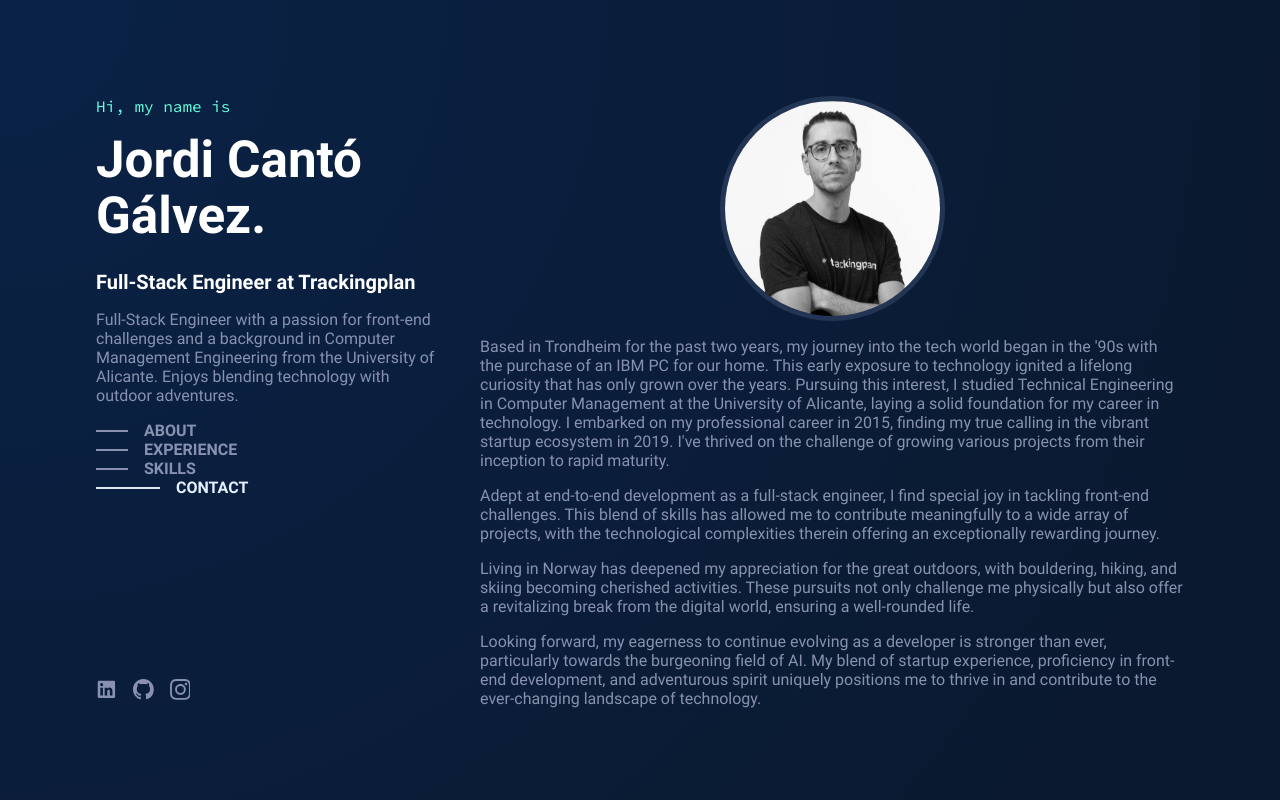
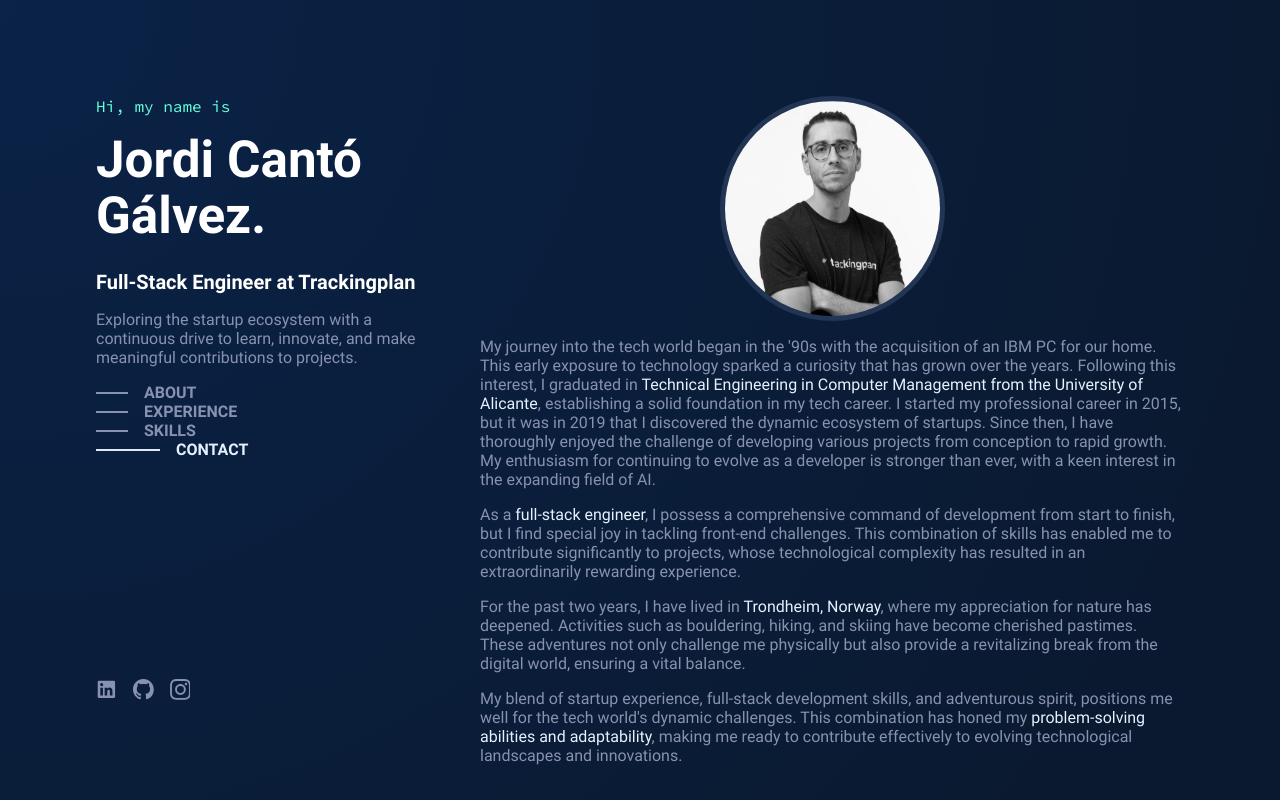
Before and after one commit to JordiLakland/resume-jordi-canto-galvez, a React (Vite) app: page / in a window 1280 px wide. Shown: the top 800 px of the page. Built offline with nearby package versions, Linux system fonts and the light colour scheme.

Commit message:
Improve About Section

```diff
--- a/src/components/about/About.module.css
+++ b/src/components/about/About.module.css
@@ -11,3 +11,7 @@ p {
     margin: 0 auto;
     margin-bottom: 1rem;
 }
+
+.highlight {
+    color: var(--color-white);
+}
--- a/src/components/about/About.tsx
+++ b/src/components/about/About.tsx
@@ -14,33 +14,35 @@ export default function About(props: AboutProps) {
         <div className={styles.container}>
             <img src={ProfilePhoto} alt="Jordi Cantó Profile Photo" className={styles.profilePhoto} />
             <p>
-                {`Based in Trondheim for the past two years, my journey into the tech world began
-                in the '90s with the purchase of an IBM PC for our home. This early exposure to
-                technology ignited a lifelong curiosity that has only grown over the years.
-                Pursuing this interest, I studied Technical Engineering in Computer Management at
-                the University of Alicante, laying a solid foundation for my career in technology.
-                I embarked on my professional career in 2015, finding my true calling in the vibrant
-                startup ecosystem in 2019. I've thrived on the challenge of growing various projects
-                from their inception to rapid maturity.`}
+                {`My journey into the tech world began in the '90s with the acquisition of an
+                IBM PC for our home. This early exposure to technology sparked a curiosity that
+                has grown over the years. Following this interest, I graduated in `}
+                <span className={styles.highlight}>Technical Engineering in Computer Management from
+                    the University of Alicante</span>{`, establishing a
+                solid foundation in my tech career. I started my professional career in 2015, but
+                it was in 2019 that I discovered the dynamic ecosystem of startups. Since then,
+                I have thoroughly enjoyed the challenge of developing various projects from
+                conception to rapid growth. My enthusiasm for continuing to evolve as a developer
+                is stronger than ever, with a keen interest in the expanding field of AI.`}
             </p>
             <p>
-                {`Adept at end-to-end development as a full-stack engineer, I find special joy in
-                tackling front-end challenges. This blend of skills has allowed me to contribute
-                meaningfully to a wide array of projects, with the technological complexities
-                therein offering an exceptionally rewarding journey.`}
+                {`As a `}<span className={styles.highlight}>full-stack engineer</span>{`,
+                I possess a comprehensive command of development from start to finish, but I find
+                special joy in tackling front-end challenges. This combination of skills has enabled
+                me to contribute significantly to projects, whose technological complexity has
+                resulted in an extraordinarily rewarding experience.`}
             </p>
             <p>
-                {`Living in Norway has deepened my appreciation for the great outdoors, with
-                bouldering, hiking, and skiing becoming cherished activities. These pursuits not
-                only challenge me physically but also offer a revitalizing break from the digital
-                world, ensuring a well-rounded life.`}
+                {`For the past two years, I have lived in `}<span className={styles.highlight}>Trondheim, Norway</span>
+                {`, where my appreciation for nature has deepened. Activities such as bouldering, hiking, and
+                skiing have become cherished pastimes. These adventures not only challenge me physically but
+                  also provide a revitalizing break from the digital world, ensuring a vital balance.`}
             </p>
             <p>
-                {`Looking forward, my eagerness to continue evolving as a developer is stronger
-                than ever, particularly towards the burgeoning field of AI. My blend of startup
-                experience, proficiency in front-end development, and adventurous spirit uniquely
-                positions me to thrive in and contribute to the ever-changing landscape of
-                technology.`}
+                {`My blend of startup experience, full-stack development skills, and adventurous
+                spirit, positions me well for the tech world's dynamic challenges. This combination
+                has honed my `}<span className={styles.highlight}>problem-solving abilities and adaptability</span>
+                {`, making me ready to contribute effectively to evolving technological landscapes and innovations.`}
             </p>
         </div >
     )
--- a/src/components/header/Header.tsx
+++ b/src/components/header/Header.tsx
@@ -23,9 +23,8 @@ export default function Header(props: HeaderProps) {
                     Full-Stack Engineer at Trackingplan
                 </div>
                 <div className={styles.positionDescription}>
-                    {`Full-Stack Engineer with a passion for front-end challenges and a background
-                    in Computer Management Engineering from the University of Alicante.
-                    Enjoys blending technology with outdoor adventures.`}
+                    {`Exploring the startup ecosystem with a continuous drive to learn, innovate,
+                    and make meaningful contributions to projects.`}
                 </div>
 
                 <NavBar className={styles.navBar} />
--- a/src/data/experience.ts
+++ b/src/data/experience.ts
@@ -9,11 +9,11 @@ export interface ExperienceData {
 
 export const trackingplanData: ExperienceData = {
     period: "Dec 2021 - Present",
-    role: "Frontend and Backend Software Engineer",
+    role: "Front-End and Back-End Software Engineer",
     company: "Trackingplan (Y Combinator W22)",
     companyLink: "https://trackingplan.com/",
     roleFunctions: [
-        "Frontend Development - Implementation of user interfaces using React and TypeScript within the TrackingPlan development team. Providing interactive and high-performance solutions that enhance user experience.",
+        "Front-End Development - Implementation of user interfaces using React and TypeScript within the Trackingplan development team. Providing interactive and high-performance solutions that enhance user experience.",
         "End-to-End Project Management - Leadership in the full-scale development of projects, from conceptualization based on specifications and design to final implementation, utilizing Python for Back-End development.",
         "Code Review - Active participation in code reviews, committed to maintaining high quality standards and promoting best practices within the development team.",
         "Deploy Management - Responsibility for managing automatic deploys using AWS CodePipeline, ensuring continuous and stable deliveries in both development and production environments.",
```
